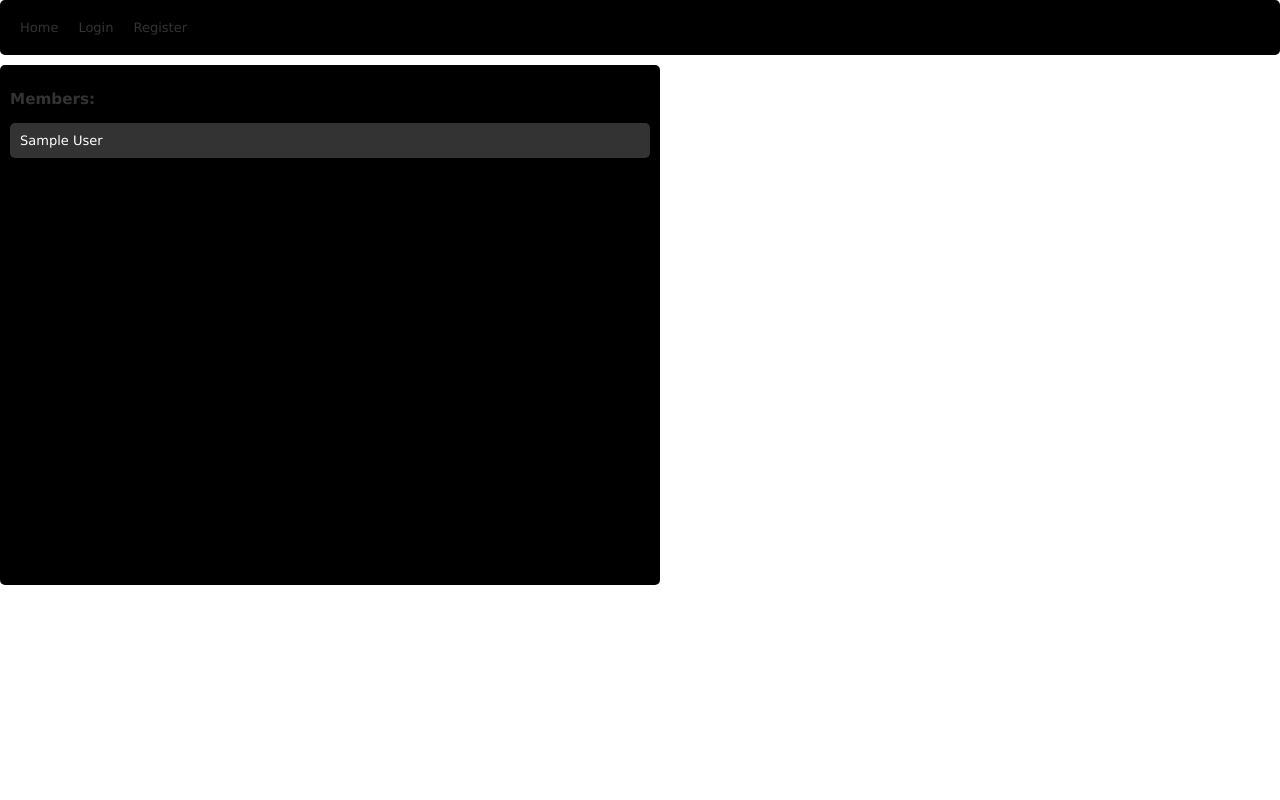
After one commit to taigealhadweh/BornWalkerWebsite, a PHP site: page /php/members.php in a window 1280 px wide. The commit adds this page. Run offline with PHP 8.4, Linux system fonts and the light colour scheme; tables that the repository leaves empty or names only in its code hold one stand-in row (values such as "Sample post").

Commit message:
1. Added members page, so you can all the members registered to the website. You can then click on their name and see their profile. 2. Added add/ignore and send friend request buttons.
Still working on adding functionality to the accept/ignore and send friend request buttons.

```diff
--- a/code/css/custom.css
+++ b/code/css/custom.css
@@ -48,3 +48,56 @@ BODY {
 .userNameDisplay {
     padding-top: 50px;
 }
+
+#title_bar {
+    background: #000;
+    color: #333;
+    padding: 10px;
+    border-radius: 5px;
+}
+
+#title_bar ul {
+    list-style: none;
+    padding: 0px;
+    margin: 0px;
+}
+
+#title_bar ul li {
+    float: left;
+    padding: 10px 0px;
+}
+
+#title_bar ul li a {
+    background: #000;
+    color: #333;
+    padding: 10px;
+    text-decoration: none;
+}
+
+#title_bar ul li a:hover {
+    background: #333;
+    color: #fff;
+}
+
+.container1 {
+    background: #000;
+    color: #333;
+    padding: 10px;
+    border-radius: 5px;
+    margin: 10px 0px;
+    width: 50%;
+    min-height: 500px;
+}
+
+.clear {
+    clear: both;
+}
+
+.box {
+    background: #333;
+    color: #fff;
+    padding: 10px;
+    border-radius: 5px;
+    margin: 10px 0px;
+    text-decoration: none;
+}
--- a/code/index.php
+++ b/code/index.php
@@ -143,7 +143,7 @@ $uvIndex = $_SESSION['uvIndex'];
             <div class="row featurette">
                 <div class="col-md-7">
                     <h2 class="featurette-heading">Find places within walking distance. <span class="text-muted">It'll make life that little bit easier.</span></h2>
-                    <p class="lead">Just enter the amount of time you would like to walk for and we'll figure out points of interest within that walking distance!</p>
+                    <p class="lead">Just enter the amount of time you would like to walk for and we'll figure out the rest.</p>
                 </div>
                 <div class="col-md-5">
                     <img class="featurette-image img-fluid m-x-auto" data-src="holder.js/500x500/auto" alt="Generic placeholder image">
--- a/code/php/functions.php
+++ b/code/php/functions.php
@@ -10,4 +10,12 @@
 	function redirect_to ($url) {
 		header("Location:{$url}");
 	}
+
+function getUser($user_id, $field){
+    $query = mysqli_query("SELECT $field FROM user WHERE userid = '$user_id'");
+    $run = mysqli_fetch_array($query);
+    return $run[$field];
+}
+
+
 ?>
--- /dev/null
+++ b/code/php/header.php
@@ -0,0 +1,22 @@
+<div id="title_bar">
+    <ul>
+        <li><a href="friend.php">Home</a></li>
+        <?php
+        if (logged_in()){
+            ?>
+            <li><a href="profile.php">Profile</a></li>
+            <li><a href="request.php">Requests</a></li>
+            <li><a href="friends.php">Friends</a></li>
+            <li><a href="members.php">Members</a></li>
+            <li><a href="logout.php">Logout</a></li>
+            <?php
+            } else {
+            ?>
+                <li><a href="login.php">Login</a></li>
+                <li><a href="register.php">Register</a></li>
+                <?php
+        }
+?>
+                    <div class="clear"></div>
+    </ul>
+</div>
--- /dev/null
+++ b/code/php/members.php
@@ -0,0 +1,40 @@
+<html>
+
+<head>
+    <title>Members</title>
+    <link rel='stylesheet' href="../css/custom.css">
+</head>
+
+<body>
+    <?php include 'functions.php';?>
+        <?php include'header.php';?>
+
+
+            <div class="container1">
+                <h3>Members:</h3>
+
+                <?php
+
+    $conn = mysqli_connect("40.126.240.245", "k10838a", "password","bornWalkerMap");
+
+$query = "SELECT * FROM user";
+    $mem_query = mysqli_query($conn, $query);
+    while($run_mem = mysqli_fetch_array($mem_query)){
+        $user_id = $run_mem['userid'];
+        //the get user function will get the username according to the id
+        $username = $run_mem['name'];
+        echo "<a href='profile.php?user=$user_id' class='box' style='display:block'> $username</a>";
+    }
+
+
+
+
+                    ?>
+            </div>
+
+
+
+</body>
+
+
+</html>
```
Also changed, not shown: code/php/connect.php (added, +11 -0 lines), code/php/friend.php (added, +21 -0 lines), code/php/login.php (+9 -11 lines), code/php/print.php (added, +7 -0 lines), code/php/profile.php (+57 -90 lines), code/php/profile1.php (added, +104 -0 lines), code/php/test.php (deleted, +0 -103 lines), code/php/update-status.php (deleted, +0 -19 lines).
